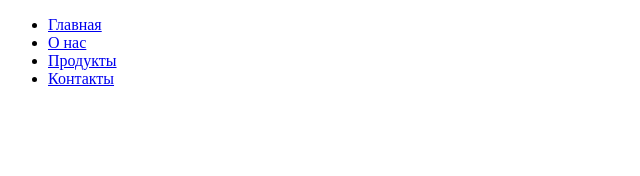
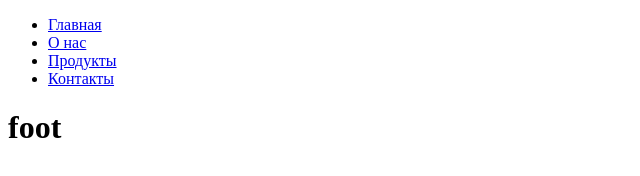
Before and after one commit to Sashokprogramm/my_first_repo, a plain HTML site: page index.html in a window 1280 px wide. Shown: the whole page, without its empty margins (0-640 px from the left). Drawn offline with Linux system fonts and the light colour scheme.

Commit message:
feat: added footer

```diff
--- a/index.html
+++ b/index.html
@@ -17,6 +17,9 @@
         <li><a href="#"> Контакты </a></li>
     </ul>
 </header>
+<footer>
+    <h1>foot</h1>
+</footer>
 
 
 
```
